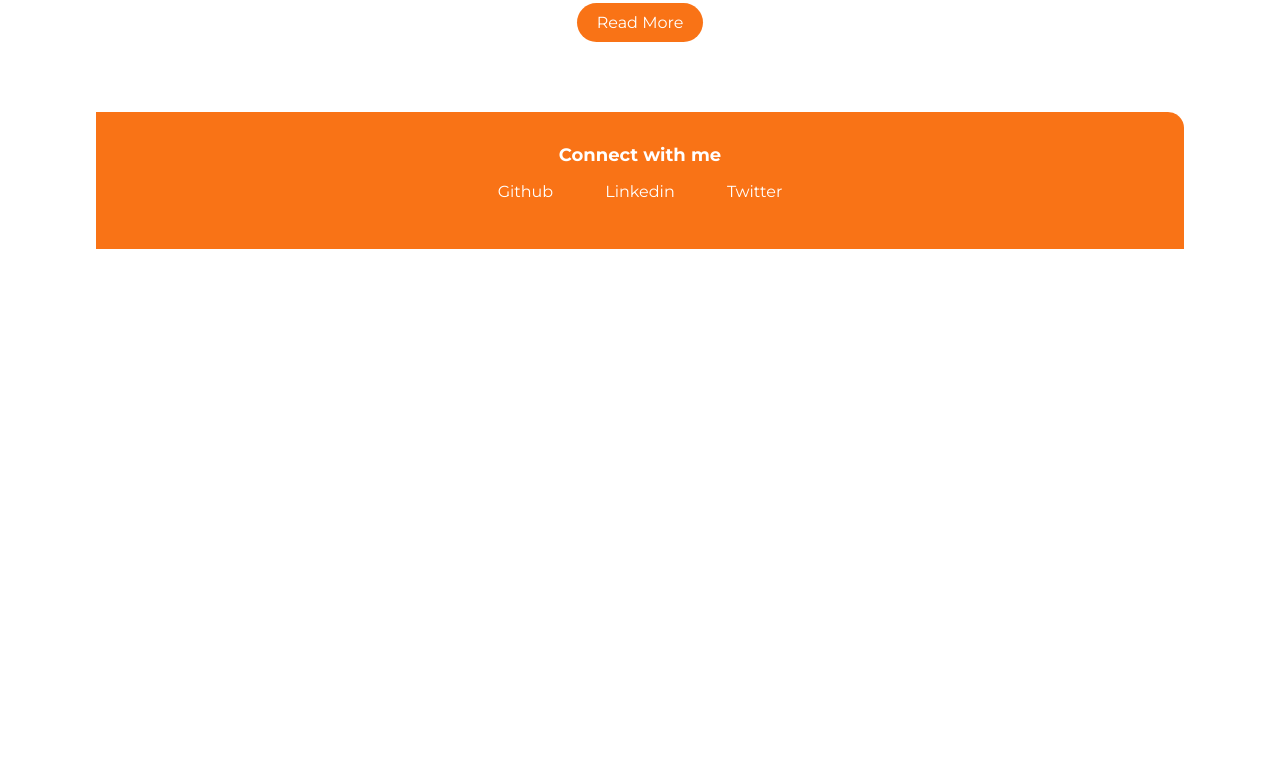
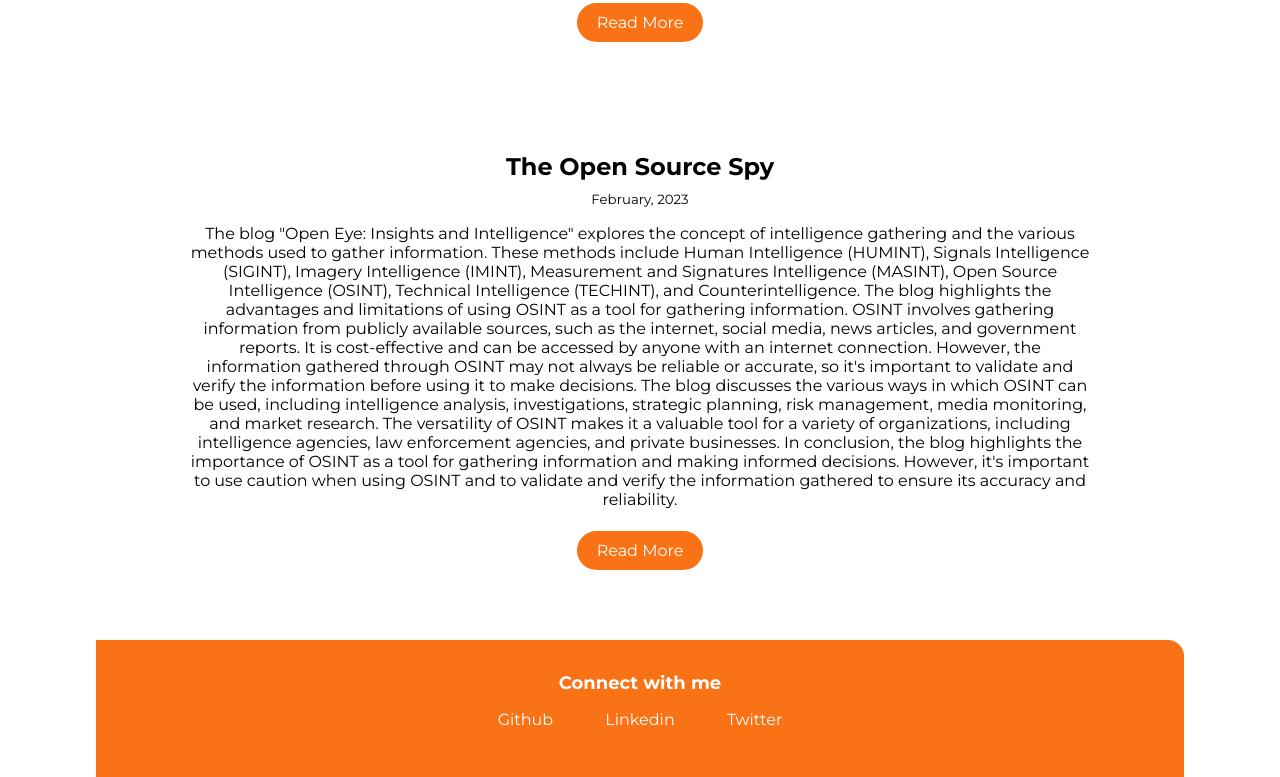
Before and after one commit to PrasadChavan2906/My-portfolio, a plain HTML site: page blogs.html in a window 1280 px wide. Shown: the part 649-1426 px from the top of the page. Before the commit the page ends 898 px from the top, so only its background shows below. Drawn offline with Linux system fonts and the light colour scheme.

Commit message:
Reordered Blogs

```diff
--- a/blogs.html
+++ b/blogs.html
@@ -50,6 +50,24 @@
           >
         </article>
       </li>
+      <li>
+        <article class="showcase-list container container-center">
+          <h1>The Open Source Spy</h1>
+          <small>February, 2023</small>
+          <p>
+            The blog "Open Eye: Insights and Intelligence" explores the concept of intelligence gathering and the various methods used to gather information. These methods include Human Intelligence (HUMINT), Signals Intelligence (SIGINT), Imagery Intelligence (IMINT), Measurement and Signatures Intelligence (MASINT), Open Source Intelligence (OSINT), Technical Intelligence (TECHINT), and Counterintelligence. The blog highlights the advantages and limitations of using OSINT as a tool for gathering information.
+
+OSINT involves gathering information from publicly available sources, such as the internet, social media, news articles, and government reports. It is cost-effective and can be accessed by anyone with an internet connection. However, the information gathered through OSINT may not always be reliable or accurate, so it's important to validate and verify the information before using it to make decisions.
+
+The blog discusses the various ways in which OSINT can be used, including intelligence analysis, investigations, strategic planning, risk management, media monitoring, and market research. The versatility of OSINT makes it a valuable tool for a variety of organizations, including intelligence agencies, law enforcement agencies, and private businesses.
+
+In conclusion, the blog highlights the importance of OSINT as a tool for gathering information and making informed decisions. However, it's important to use caution when using OSINT and to validate and verify the information gathered to ensure its accuracy and reliability.
+          </p>
+
+          <a class="link link-primary" href="https://the-open-source-spy.netlify.app/">Read More</a>
+        </article>
+      </li>
+
     </ul>
 
     <footer class="footer">
```
